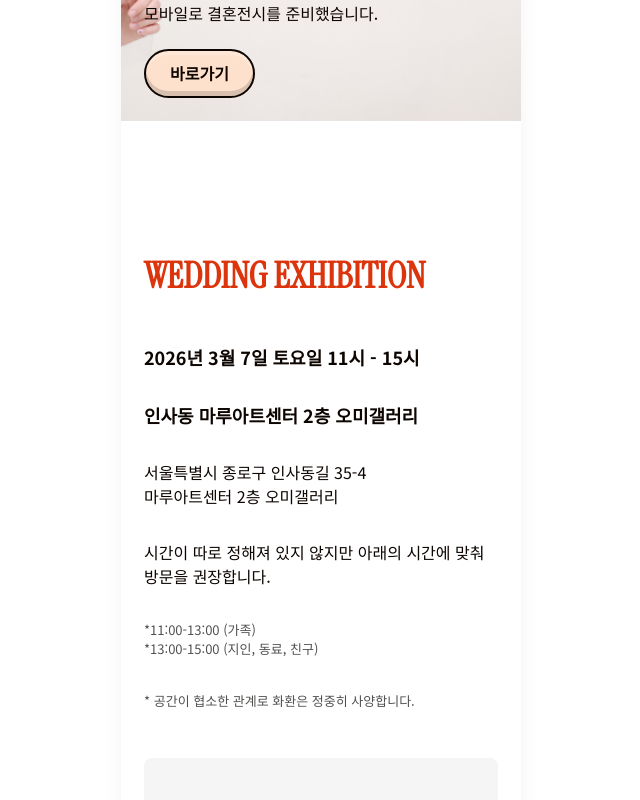
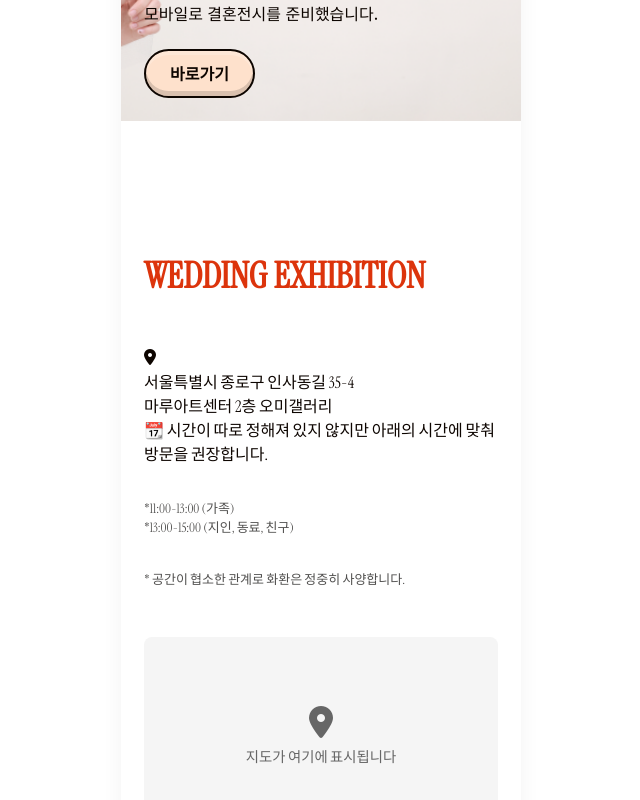
Before and after one commit to rowanna/wedding-invitation, a Vue app: page / in a window 1280 px wide. Shown: the part 2280-3080 px from the top of the page, without its empty margins (319-959 px from the left). Built offline with nearby package versions, Linux system fonts and the light colour scheme.

Commit message:
Style: change style

```diff
--- a/src/components/wedding/LocationSection.vue
+++ b/src/components/wedding/LocationSection.vue
@@ -5,15 +5,24 @@
         <h2 class="">WEDDING EXHIBITION</h2>
 
         <div class="adress-container">
-          <h3>2026년 3월 7일 토요일 11시 - 15시</h3>
-          <h3>인사동 마루아트센터 2층 오미갤러리</h3>
-          <p>
-            서울특별시 종로구 인사동길 35-4<br />
-            마루아트센터 2층 오미갤러리
-          </p>
-          <p>
-            시간이 따로 정해져 있지 않지만 아래의 시간에 맞춰 방문을 권장합니다.
-          </p>
+          <!--<div>
+              <h3>2026년 3월 7일 토요일 11시 - 15시</h3>
+              <h3>인사동 마루아트센터 2층 오미갤러리</h3>
+            </div>-->
+
+          <div class="info-wrap">
+            <div class="place">
+              <i class="fas fa-map-marker-alt"></i>
+              <p>서울특별시 종로구 인사동길 35-4</p>
+              <p>마루아트센터 2층 오미갤러리</p>
+            </div>
+
+            <p>
+              📆 시간이 따로 정해져 있지 않지만 아래의 시간에 맞춰 방문을
+              권장합니다.
+            </p>
+          </div>
+
           <span>
             *11:00-13:00 (가족) <br />
             *13:00-15:00 (지인, 동료, 친구) <br />
@@ -32,16 +41,9 @@
   </section>
 </template>
 
-<script setup lang="ts">
-// Component logic goes here
-</script>
-
 <style scoped>
-.point-text {
-  font-size: 16px;
-  font-family: var(--font-serif);
-  color: var(--color-red);
-  line-height: 150%;
+.section {
+  font-family: var(--font-serif2);
 }
 h2 {
   font-size: 36px;
--- a/src/main.ts
+++ b/src/main.ts
@@ -11,7 +11,7 @@ app.directive("reveal", {
   mounted(el: HTMLElement) {
     const options: IntersectionObserverInit = {
       root: null,
-      rootMargin: "0px 0px -33% 0px",
+      rootMargin: "0px 0px -20% 0px",
       threshold: 0.1,
     };
 
```
